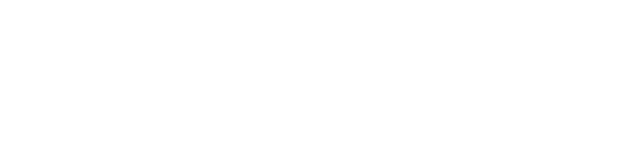
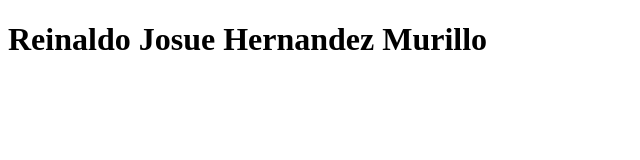
Before and after one commit to ReinaldoH23/Girt-GitHub, a plain HTML site: page index.html in a window 1280 px wide. Shown: the whole page, without its empty margins (0-640 px from the left). Drawn offline with Linux system fonts and the light colour scheme.

Commit message:
Agregue mi nombre a mi proyecto

```diff
--- a/index.html
+++ b/index.html
@@ -7,6 +7,6 @@
     <title>Document</title>
 </head>
 <body>
-
+    <h1>Reinaldo Josue Hernandez Murillo</h1>
 </body>
 </html>
```
